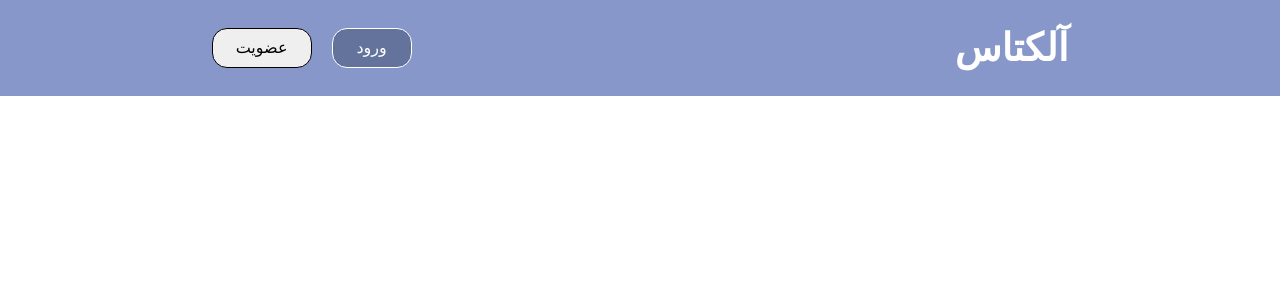
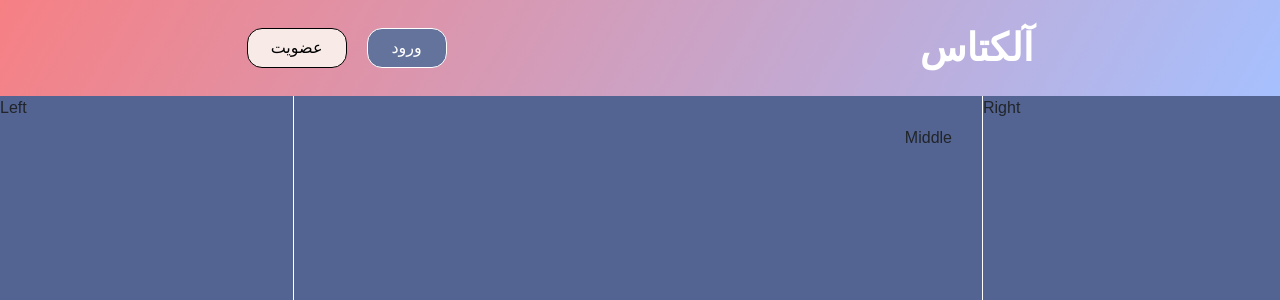
Before and after one commit to pedramjlo/alketas_blog, a React (Create React App) app in the folder alketas_react/: page / in a window 1280 px wide. Shown: the top 300 px of the page. Built offline with nearby package versions, Linux system fonts and the light colour scheme; a web font is replaced by a local one.

Commit message:
split the screen

```diff
--- a/alketas_react/src/components/home.jsx
+++ b/alketas_react/src/components/home.jsx
@@ -1,12 +1,21 @@
 import React from 'react';
 
 import Navbar from './navbar.jsx';
+
+import '../style/home.css';
 
 
 const HomePage = () => {
     return(
         <div className='home-container'>
             <Navbar />
+
+            <div class="container">
+                <div class="left">Left</div>
+                <div class="middle">Middle</div>
+                <div class="right">Right</div>
+            </div>
+
         </div>
     );
 };
--- a/alketas_react/src/index.css
+++ b/alketas_react/src/index.css
@@ -1,11 +1,16 @@
 @import url('https://fonts.googleapis.com/css2?family=Beiruti:wght@200..900&display=swap');
 
-body, html {
+body, html, * {
   margin: 0;
   font-family: "Beiruti", sans-serif;
   font-optical-sizing: auto;
   font-style: normal;
 }
+
+body {
+  background-color: #536493;
+}
+
 
 a {
   text-decoration: none;
@@ -16,11 +21,11 @@ a {
   min-width: 100%;
   min-height: 12vh;
 
-  background-color: #8797C9;
+  background-image: linear-gradient(120deg ,#f68084  0%, #a6c0fe  100%);
 
   display: flex;
   justify-content: space-around;
-  gap: 15vh;
+  padding: 10px;
 }
 
 
@@ -44,6 +49,7 @@ button {
   width: 100px;
   border: 0.1px solid black;
   font-weight: 550;
+  background-color: #f8ebe7;
 }
 
 #login-btn {
@@ -51,4 +57,5 @@ button {
   background-color: #64739B;
   color: white;
   border: 0.1px solid white;
+  font-weight: 500;
 }
--- /dev/null
+++ b/alketas_react/src/style/home.css
@@ -0,0 +1,26 @@
+.container {
+    margin: 0;
+    padding: 0;
+    height: 100%;
+    display: flex;
+    justify-content: space-between;
+    align-items: space;
+    height: 100vh;
+    width: 100%;
+}
+
+.left {
+    width: 293px;
+}
+
+.right {
+    width: 157px;
+}
+
+.middle {
+    flex: 5;
+    border-right: 0.1px solid white;
+    border-left: 0.1px solid white;
+    direction: rtl;
+    padding: 30px;
+}
```
